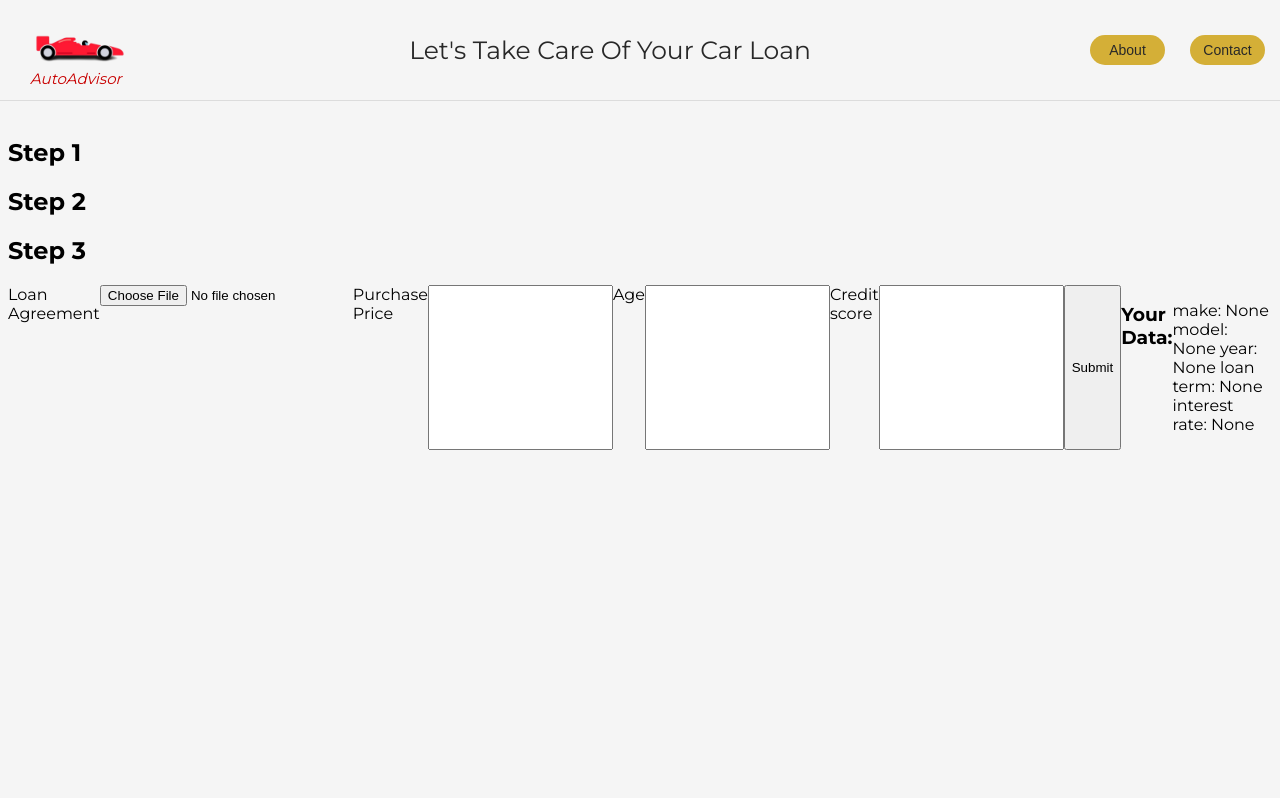
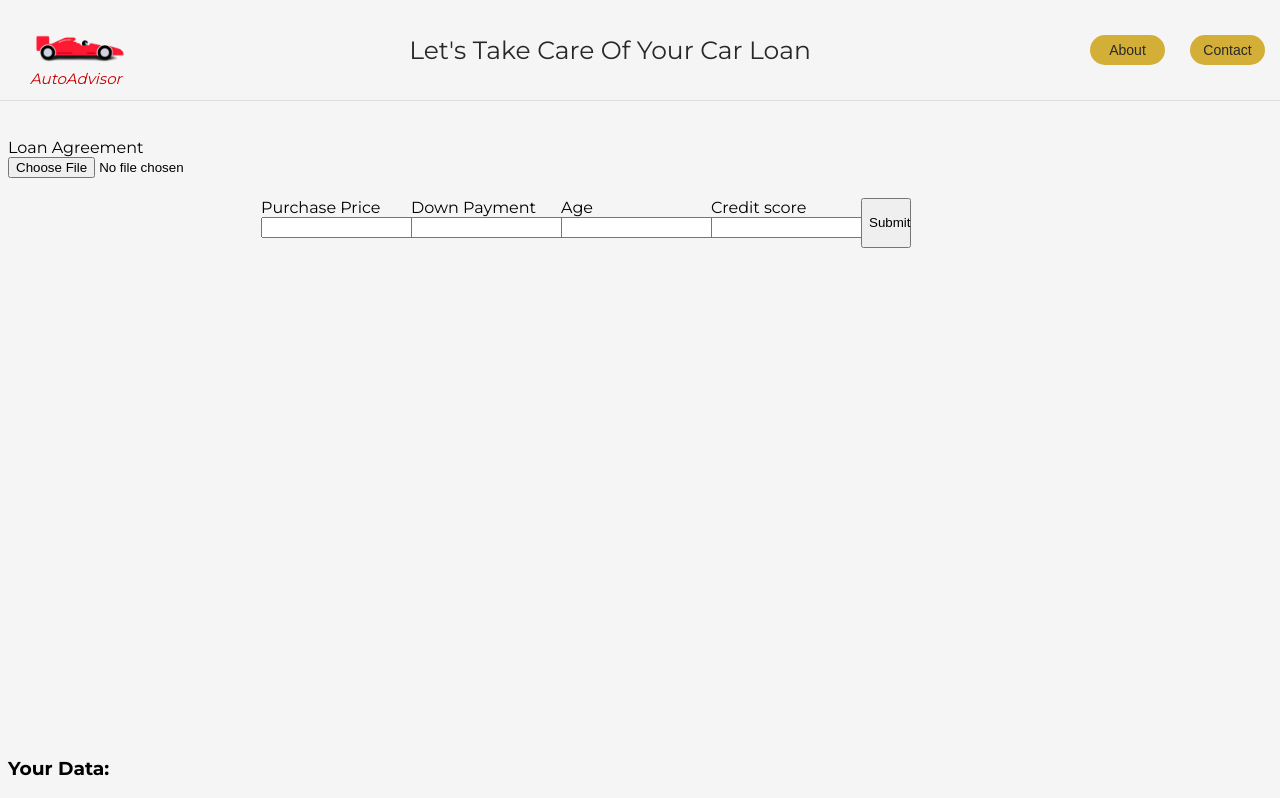
Before and after one commit to Boneta123/auto-advisor-hackbu, a Flask app: page /analyze in a window 1280 px wide. Shown: the top 798 px of the page. Run offline with Flask 3, Linux system fonts and the light colour scheme; parts of the project's set-up code (start-up, migrations or seed data) failed here and were passed over.

Commit message:
frontend commit 2

```diff
--- a/static/main.css
+++ b/static/main.css
@@ -1,3 +1,22 @@
 .full-input{
     display: flex;
+    flex-direction: row;
+    justify-content: space space-between;
+    width: 100%;
+    height: 600px;
+
 }
+.loan-agreement.container,
+.purchase-price-container,
+.age-container,
+.credit-score-container,
+.downpayment-container{
+    margin-top: 60px;
+    width: 150px;
+
+}
+.submit{
+    margin-top: 60px;
+    width: 50px;
+    height: 50px;
+}
--- a/templates/index.html
+++ b/templates/index.html
@@ -29,9 +29,7 @@
       </div>
     </header>
     <main>
-      <h2>Step 1</h2>
-      <h2>Step 2</h2>
-      <h2>Step 3</h2>
+      <h2></h2>
       <form
         class="full-input"
         action="/analyze"
@@ -39,27 +37,44 @@
         type="POST"
       >
         <!--Form for the two pdfs-->
+        <div class="loan-agreement-container">
           <label for="loan-agreement">Loan Agreement</label>
+          <br />
           <input
             type="file"
             accept="image/*"
             name="loan-agreement"
             id="loan-agreement"
           />
+        </div>
+        <div class="purchase-price-container">
           <label for="purchase-price">Purchase Price</label>
+          <br />
           <input name="purchase-price" type="number" id="purchase-price" />
+        </div>
+        <div class="downpayment-container">
+          <label for="downpayment">Down Payment</label>
+          <br />
+          <input name="downpayment" type="number" id="downpayment" />
+        </div>
+        <div class="age-container">
           <label for="age">Age</label>
+          <br />
           <input name="age" type="number" id="age" />
+        </div>
+        <div class="credit-score-container">
           <label for="credit-score">Credit score</label>
+          <br />
           <input name="age" type="number" id="age" />
-        <button type="submit">Submit</button>
+        </div>
+        <button class="submit" type="submit">Submit</button>
+        <!--Retuns the flask variables parsed from all the data-->
+      </form>
       <h3>Your Data:</h3>
       <p>
-          make: {{make}} model: {{model}} year: {{year}} loan term:
-          {{loan_term}} interest rate: {{interest_rate}}
+        make: {{make}} model: {{model}} year: {{year}} loan term: {{loan_term}}
+        interest rate: {{interest_rate}}
       </p>
-        <!--Retuns the flask variables parsed from all the data-->
-      </form>
     </main>
   </body>
 </html>
```
Also changed, not shown: static/images/Racetrack.jpeg (added). Lines whose indentation alone changed are shown as unchanged.
